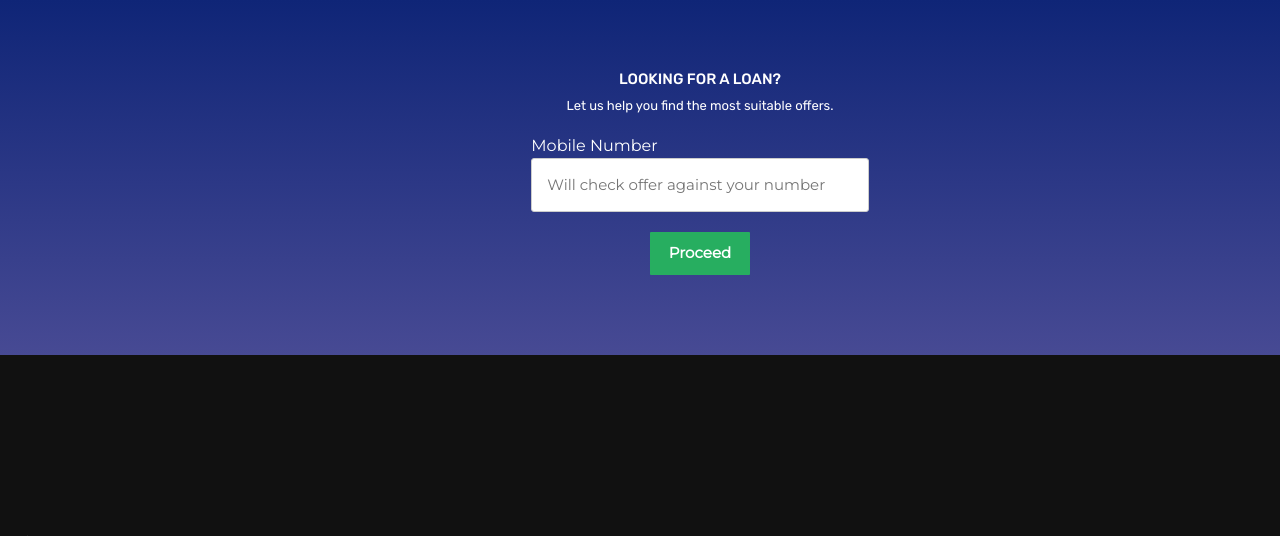
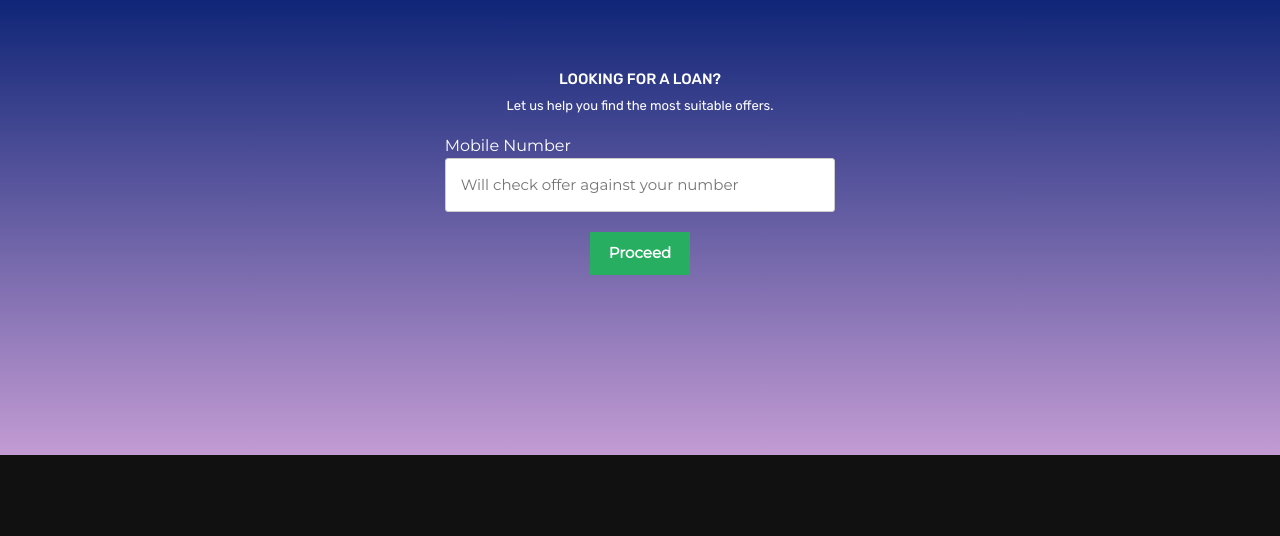
Before and after one commit to susheelsahoo/fastcredit, a PHP site: page /apply-now.php in a window 1280 px wide; the page is wider, and only the part inside the window is pictured. Shown: the part 100-636 px from the top of that part. Run offline with PHP 8.4, Linux system fonts and the light colour scheme.

Commit message:
aply now

```diff
--- a/apply-now.php
+++ b/apply-now.php
@@ -24,7 +24,7 @@
 
     /*form styles*/
     #msform {
-        width: 1400px;
+       width: 100%;
     margin: 50px auto;
     text-align: center;
     position: relative;
@@ -38,10 +38,7 @@
     #msform fieldset {
     color: #fff;
     padding: 20px 30px;
-        width: 80%;
-        margin: 0 10%;
-
-        /*stacking fieldsets above each other*/
+    width: 100%;
     position: relative;
     }
 
@@ -1577,7 +1574,7 @@
         </fieldset>
 
     </form>
-    </sction>
+    </section>
     <?php include('layout/footer.php');?>
 
     <script>
```
Lines whose indentation alone changed are shown as unchanged.
